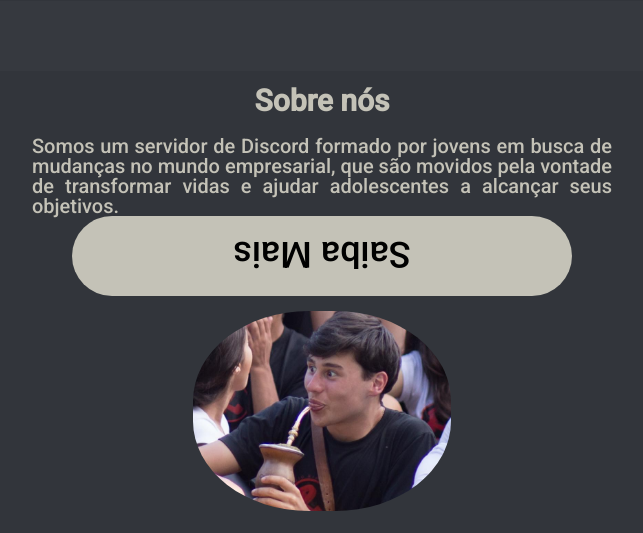
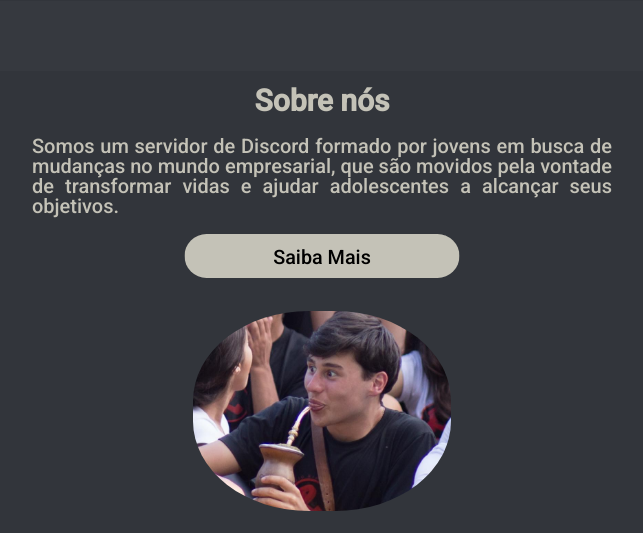
Before and after one commit to Argschadt/KappaServer, a PHP site: page / in a window 1280 px wide, while the restyled element is pressed. Shown: the part 288-821 px from the top of the page, without its empty margins (318-961 px from the left). Run offline with PHP 8.4, Linux system fonts and the light colour scheme.

Commit message:
Update style.css

```diff
--- a/style.css
+++ b/style.css
@@ -106,10 +106,6 @@ body{
   transform: scale(1.1)
 }
 
-.btn-more:active {
-  transform: rotate(180deg) scale(2);
-}
-
 .members {
   background-color: #32353b;
   text-align: center;
```
